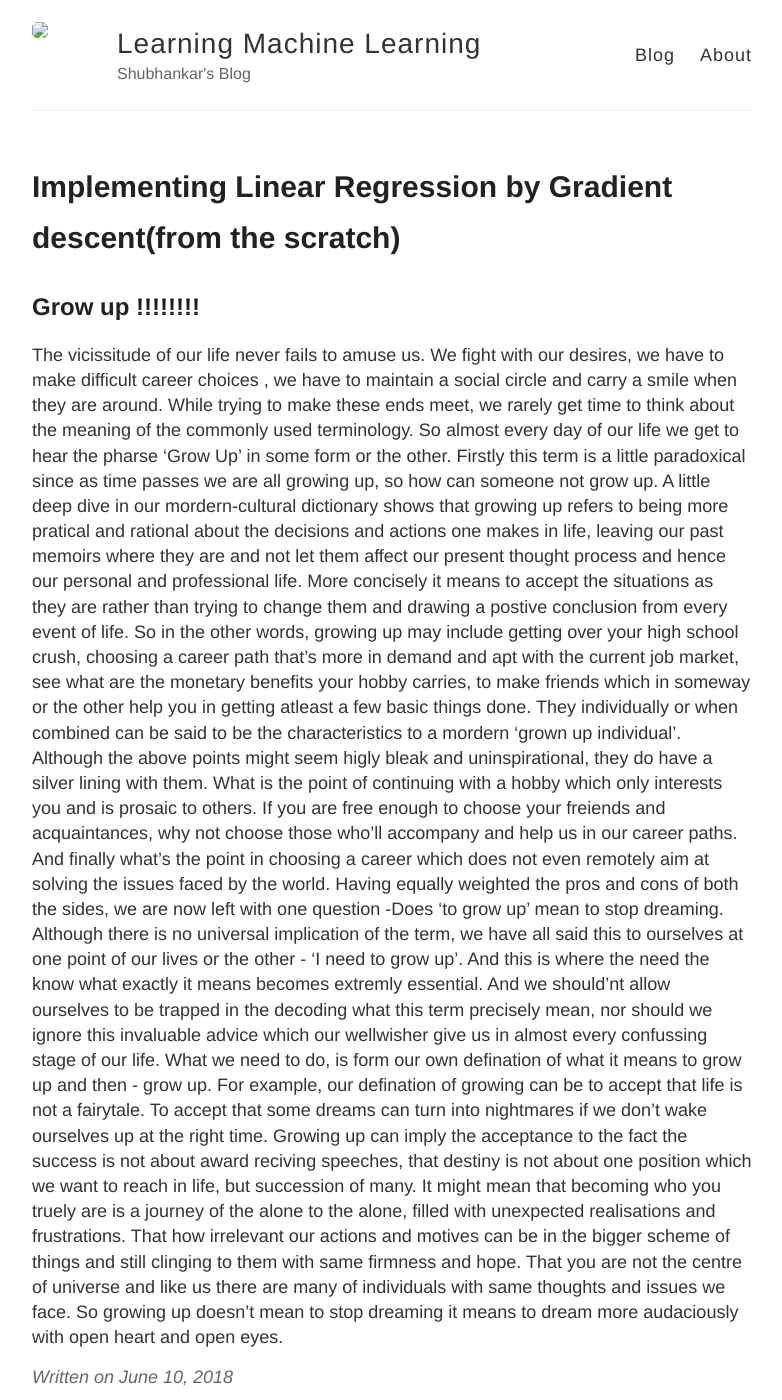
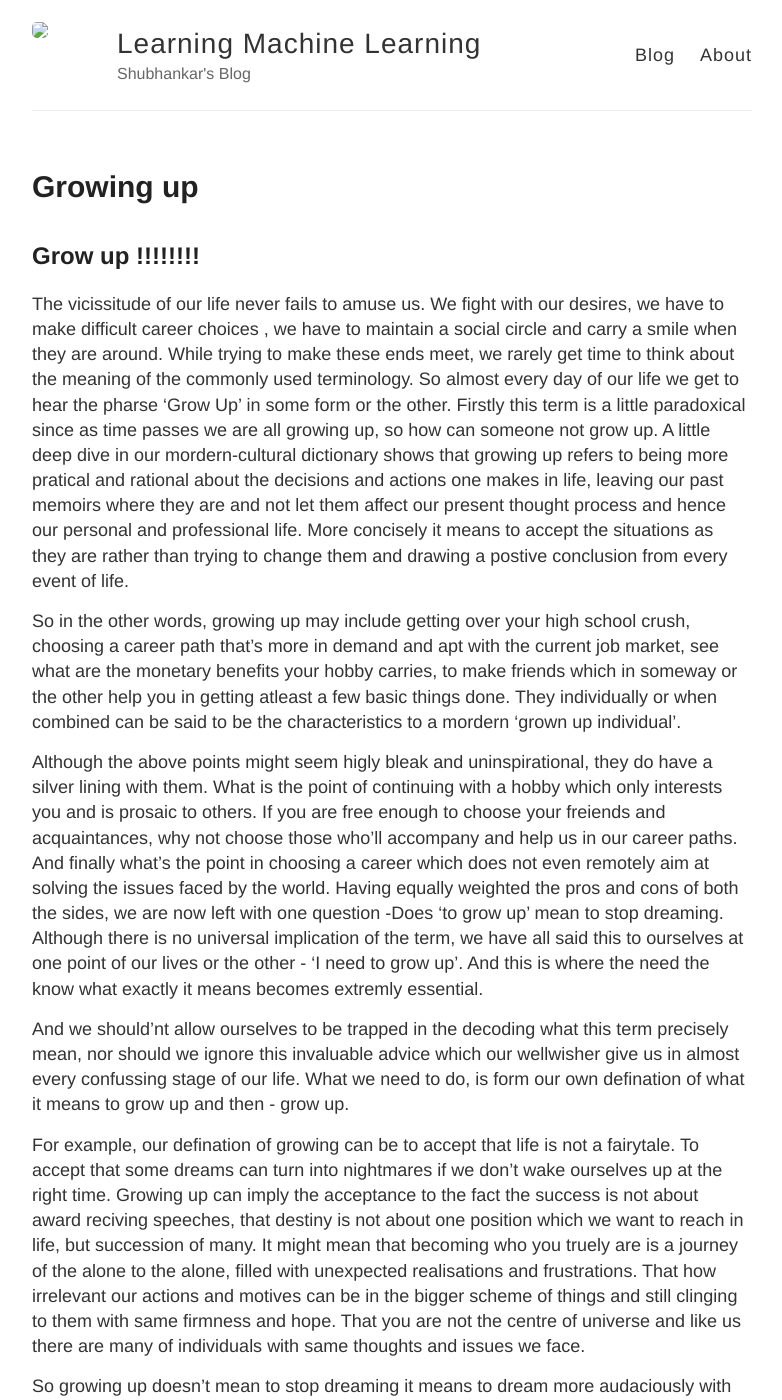
Before and after one commit to shubhankars135/shubhankars135.github.io, a Jekyll site: the page built from _posts/2018-06-10-Grow Up!!!!!!!.md, in a window 1280 px wide and 1400 px high. Shown: the whole window, without its empty margins (248-1030 px from the left). Built offline with Jekyll 4.4.1, drawn with Linux system fonts in a browser that asks for light colours; some of the changed text lies outside the part shown.

Commit message:
Update 2018-06-10-Grow Up!!!!!!!.md

```diff
--- a/_posts/2018-06-10-Grow Up!!!!!!!.md
+++ b/_posts/2018-06-10-Grow Up!!!!!!!.md
@@ -1,14 +1,19 @@
 ---
 layout: post
-title:  Implementing Linear Regression by Gradient descent(from the scratch)
+title:  Growing up
 ---
 
 ## Grow up !!!!!!!!
 
 The vicissitude of our life never fails to amuse us. We fight with our desires, we have to make difficult career choices , we have to maintain a social circle and carry a smile when they are around. While trying to make these ends meet, we rarely get time to think about the meaning of the commonly used terminology. So almost every day of our life we get to hear the pharse 'Grow Up' in some form or the other. Firstly this term is a little paradoxical since as time passes we are all growing up, so how can someone not grow up. A little deep dive in our mordern-cultural dictionary shows that growing up refers to being more pratical and rational about the decisions and actions one makes in life, leaving our past memoirs where they are and not let them affect our present thought process and hence our personal and professional life. More concisely it means to accept the situations as they are rather than trying to change them and drawing a postive conclusion from every event of life.
+
 So in the other words, growing up may include getting over your high school crush, choosing a career path that's more in demand and apt with the current job market, see what are the monetary benefits your hobby carries, to make friends which in someway or the other help you in getting atleast a few basic things done. They individually or when combined can be said to be the characteristics to a mordern 'grown up individual'.
+
 Although the above points might seem higly bleak and uninspirational, they do have a silver lining with them. What is the point of continuing with a hobby which only interests you and is prosaic to others. If you are free enough to choose your freiends and acquaintances, why not choose those who'll accompany and help us in our career paths. And finally what's the point in choosing a career which does not even remotely aim at solving the issues faced by the world.
 Having equally weighted the pros and cons of both the sides, we are now left with one question -Does 'to grow up' mean to stop dreaming. Although there is no universal implication of the term, we have all said this to ourselves at one point of our lives or the other - 'I need to grow up'. And this is where the need the know what exactly it means becomes extremly essential.
+
 And we should'nt allow ourselves to be trapped in the decoding what this term precisely mean, nor should we ignore this invaluable advice which our wellwisher give us in almost every confussing stage of our life. What we need to do, is form our own defination of what it means to grow up and then - grow up.
+
 For example, our defination of growing can be to accept that life is not a fairytale. To accept that some dreams can turn into nightmares if we don't wake ourselves up at the right time. Growing up can imply the acceptance to the fact the success is not about award reciving speeches, that destiny is not about one position which we want to reach in life, but succession of many. It might mean that becoming who you truely are is a journey of the alone to the alone, filled with unexpected realisations and frustrations. That how irrelevant our actions and motives can be in the bigger scheme of things and still clinging to them with same firmness and hope. That you are not the centre of universe and like us there are many of individuals with same thoughts and issues we face.
+
 So growing up doesn't mean to stop dreaming it means to dream more audaciously with open heart and open eyes.
```
